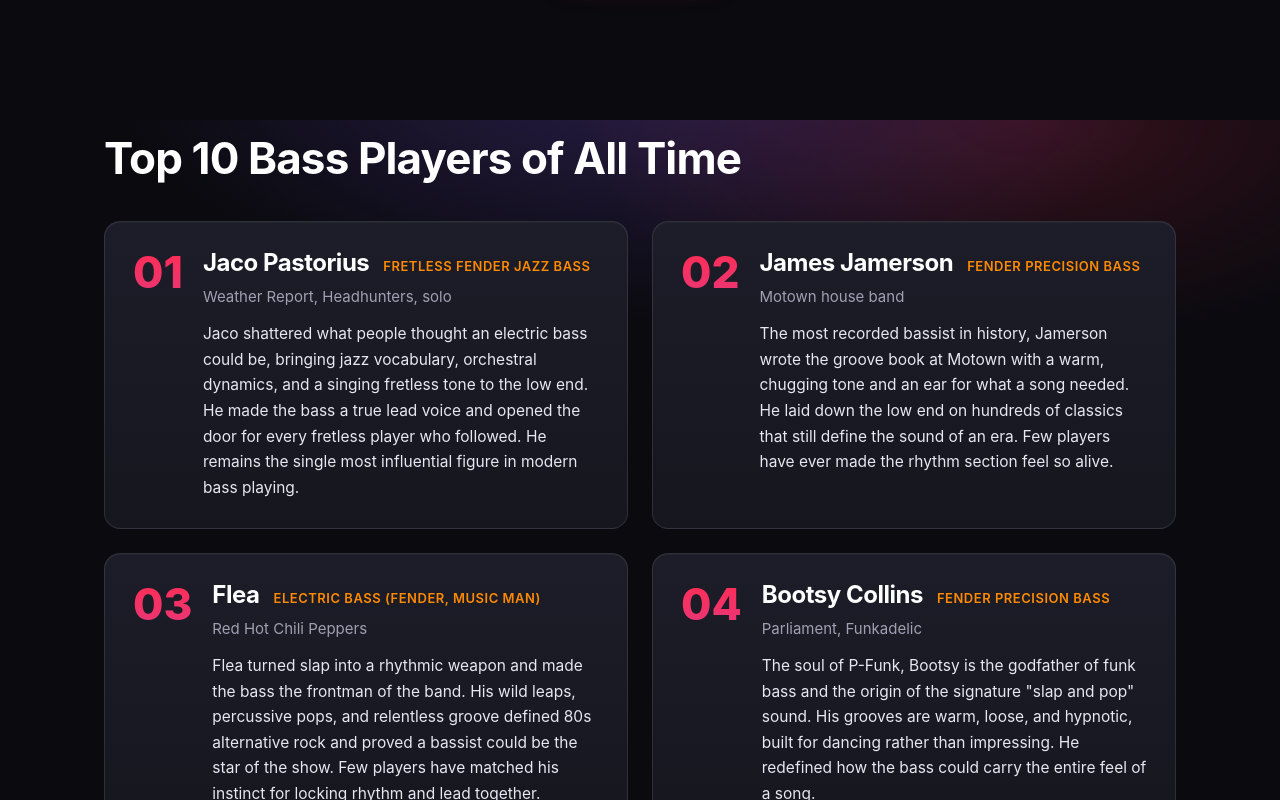
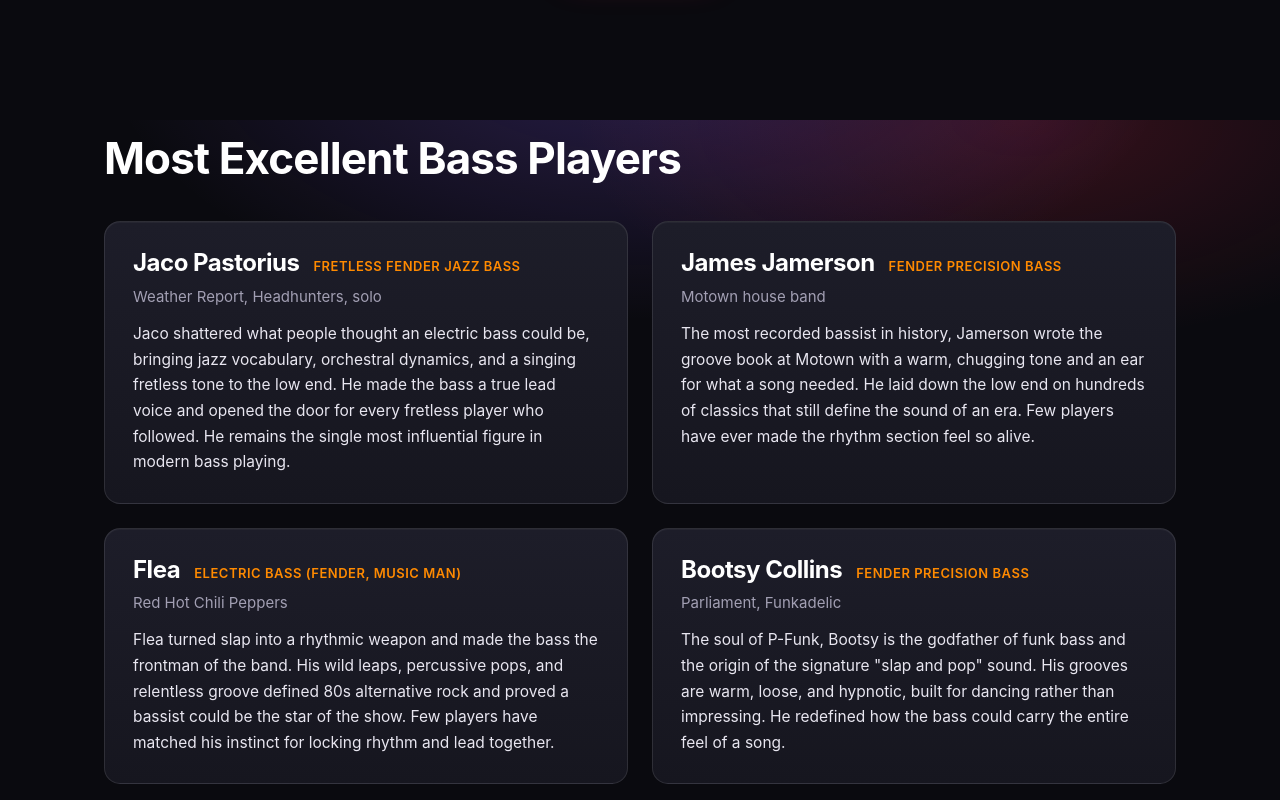
Before and after one commit to ilmaestro/blog.gelletto.com, a React (Vite) app: page / in a window 1280 px wide. Shown: the part 680-1480 px from the top of the page. Built offline with nearby package versions, Linux system fonts and the light colour scheme.

Commit message:
Remove rank numbering from bass player cards

```diff
--- a/src/App.css
+++ b/src/App.css
@@ -166,18 +166,6 @@
     0 0 44px -18px var(--glow);
 }
 
-.player-card__rank {
-  font-family: var(--heading);
-  font-size: clamp(30px, 5vw, 44px);
-  font-weight: 800;
-  line-height: 1;
-  color: transparent;
-  background: linear-gradient(180deg, var(--accent), var(--accent-3));
-  -webkit-background-clip: text;
-  background-clip: text;
-  flex: 0 0 auto;
-}
-
 .player-card__body {
   flex: 1;
   min-width: 0;
--- a/src/App.tsx
+++ b/src/App.tsx
@@ -94,7 +94,7 @@
       </header>
 
       <main className="list" id="list">
-        <h2 className="list__heading">Top 10 Bass Players of All Time</h2>
+        <h2 className="list__heading">Most Excellent Bass Players</h2>
         <div className="list__grid">
           {players.map((player) => (
             <BassPlayerCard key={player.name} player={player} />
--- a/src/BassPlayerCard.tsx
+++ b/src/BassPlayerCard.tsx
@@ -13,10 +13,6 @@
 export default function BassPlayerCard({ player }: BassPlayerCardProps) {
   return (
     <article className="player-card">
-      <div className="player-card__rank" aria-hidden="true">
-        {String(player.rank).padStart(2, '0')}
-      </div>
-
       <div className="player-card__body">
         <div className="player-card__head">
           <h3 className="player-card__name">{player.name}</h3>
```
